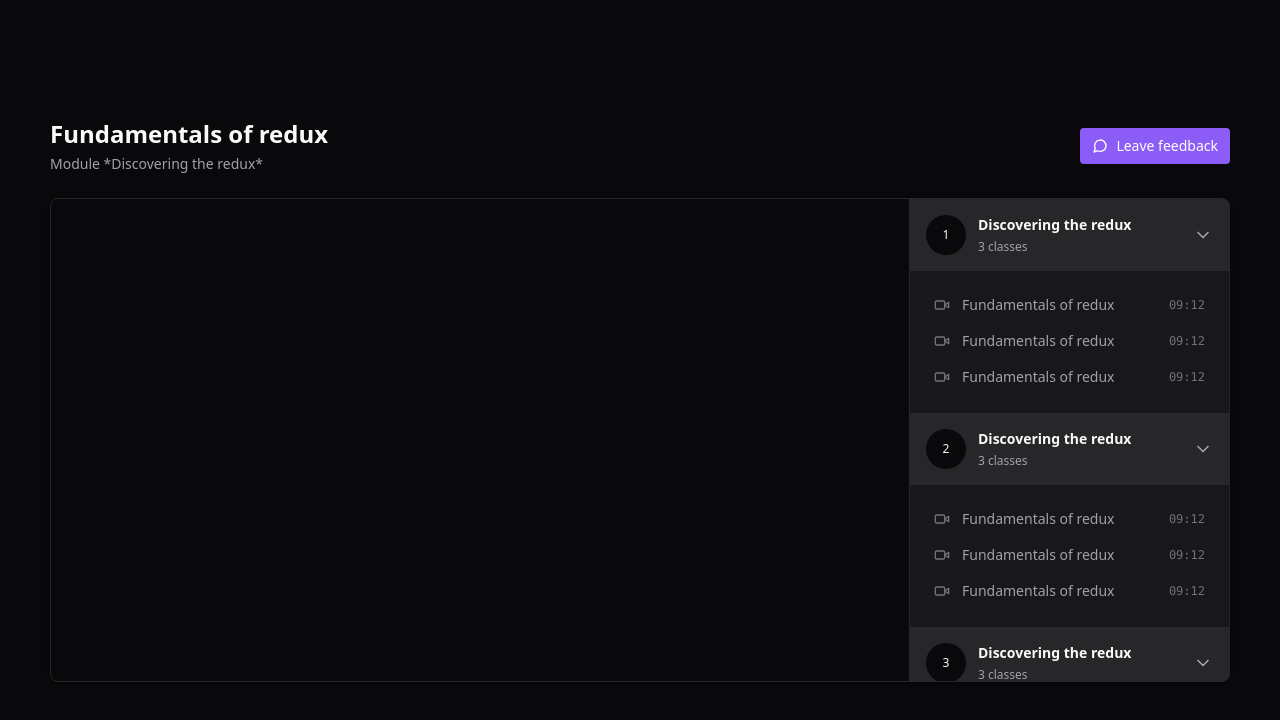
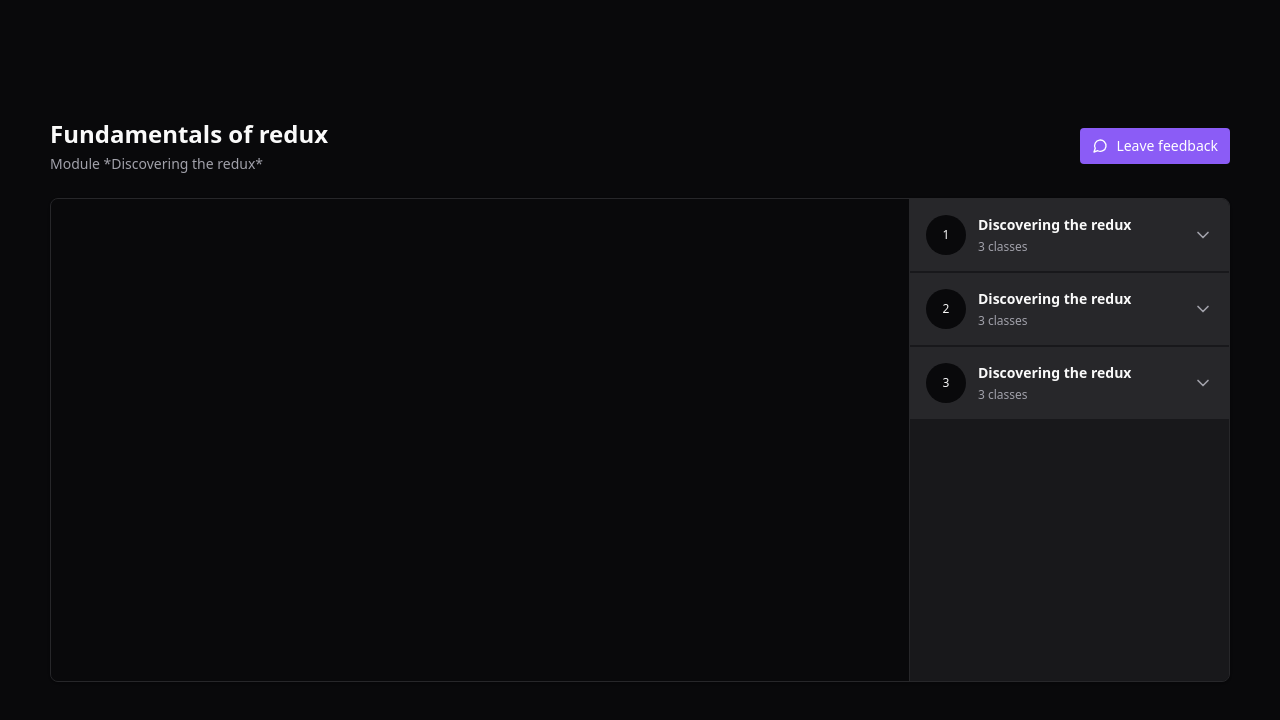
Before and after one commit to CaiolBarreto/react-redux-zustand, a React (Vite) app: page / in a window 1280 px wide. Shown: the top 720 px of the page. Built offline with nearby package versions, Linux system fonts and the light colour scheme.

Commit message:
collapible and rotate the chevrondown icon

```diff
--- a/package.json
+++ b/package.json
@@ -10,6 +10,7 @@
     "preview": "vite preview"
   },
   "dependencies": {
+    "@radix-ui/react-collapsible": "^1.0.3",
     "@reduxjs/toolkit": "^1.9.7",
     "lucide-react": "^0.292.0",
     "react": "^18.2.0",
--- a/src/components/Module.tsx
+++ b/src/components/Module.tsx
@@ -1,3 +1,5 @@
+import * as Collapsible from '@radix-ui/react-collapsible'
+
 import { ChevronDown } from "lucide-react";
 import { Lesson } from "./Lesson";
 
@@ -9,8 +11,8 @@
 
 export function Module({ moduleIndex, title, amountOfLessons }: ModuleProps) {
   return (
-    <div>
-      <button className="flex w-full items-center gap-3 bg-zinc-800 p-4">
+    <Collapsible.Root className="group">
+      <Collapsible.Trigger className="flex w-full items-center gap-3 bg-zinc-800 p-4">
         <div className="flex h-10 w-10 rounded-full items-center justify-center bg-zinc-950 text-xs">
           {moduleIndex + 1}
         </div>
@@ -20,14 +22,16 @@
           <span className="text-xs text-zinc-400">{amountOfLessons} {amountOfLessons === 1 ? 'class' : 'classes'}</span>
         </div>
 
-        <ChevronDown className="w-5 h-5 ml-auto text-zinc-400" />
-      </button>
+        <ChevronDown className="w-5 h-5 ml-auto text-zinc-400 group-data-[state=open]:rotate-180 transition-transform" />
+      </Collapsible.Trigger>
 
-      <nav className="relative flex flex-col gap-4 p-6">
-        <Lesson title="Fundamentals of redux" duration="09:12"/>
-        <Lesson title="Fundamentals of redux" duration="09:12"/>
-        <Lesson title="Fundamentals of redux" duration="09:12"/>
-      </nav>
-    </div>
+      <Collapsible.Content>
+        <nav className="relative flex flex-col gap-4 p-6">
+          <Lesson title="Fundamentals of redux" duration="09:12"/>
+          <Lesson title="Fundamentals of redux" duration="09:12"/>
+          <Lesson title="Fundamentals of redux" duration="09:12"/>
+        </nav>
+      </Collapsible.Content>
+    </Collapsible.Root>
   );
 }
```
Also changed, not shown: 1 other file (tests, documents, lock files or other folders).
